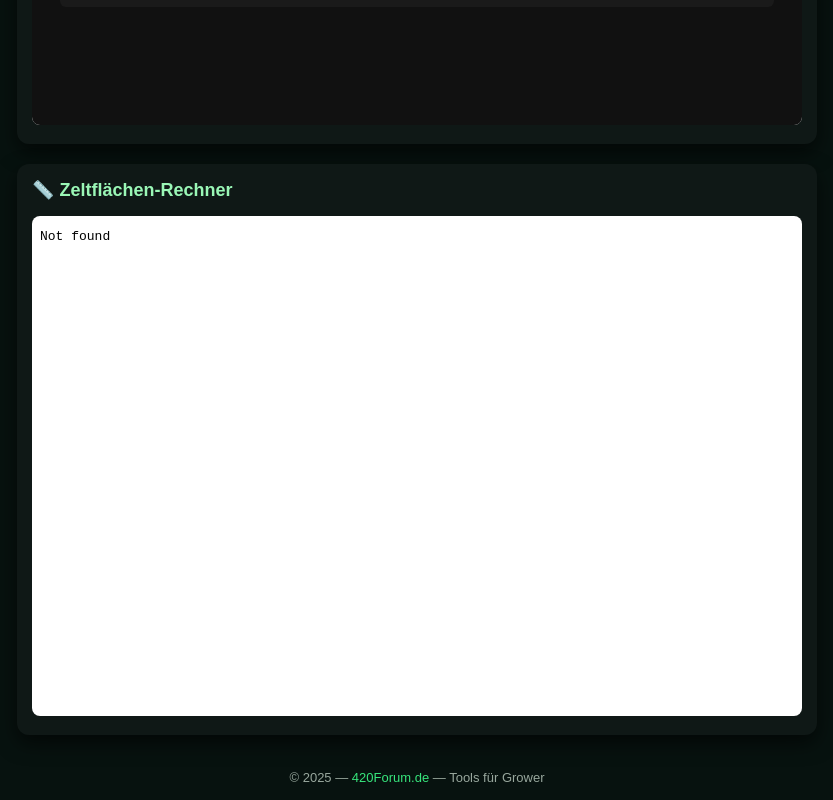
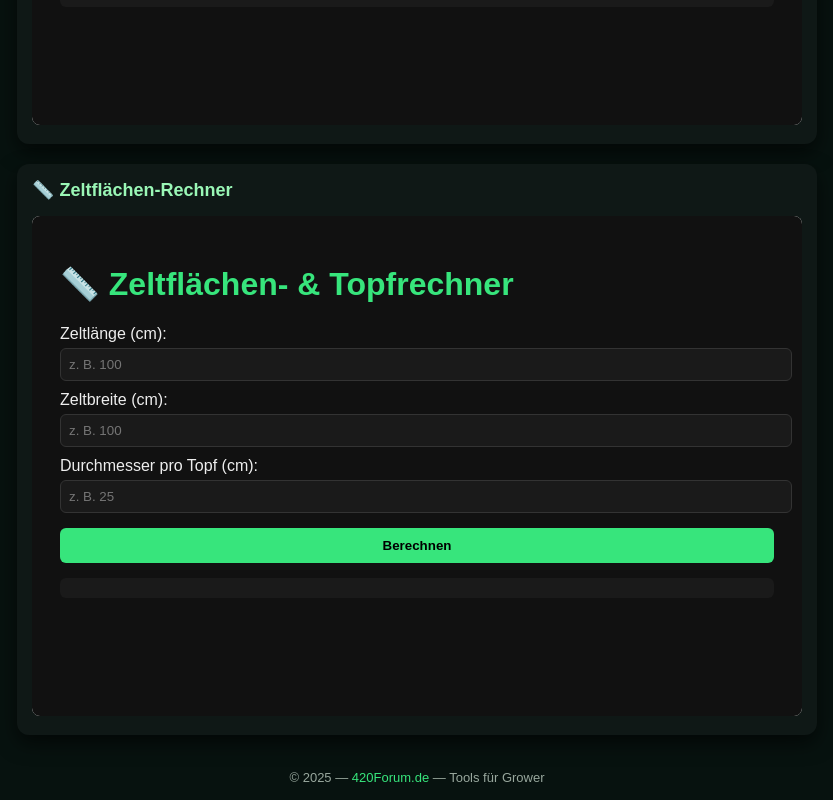
Before and after one commit to CannabisAnbau/Cannabis-Anbau, a plain HTML site: page index.html in a window 1280 px wide. Shown: the part 1783-2583 px from the top of the page, without its empty margins (223-1056 px from the left). Drawn offline with Linux system fonts and the light colour scheme.

Commit message:
Update index.html

```diff
--- a/index.html
+++ b/index.html
@@ -68,7 +68,7 @@
     </div>
     <div class="widget" id="zelt">
       <h2>📏 Zeltflächen-Rechner</h2>
-      <iframe loading="lazy" src="./zeltflaeche.html" title="Zelt Rechner"></iframe>
+      <iframe loading="lazy" src="./zelt.html" title="Zelt Rechner"></iframe>
     </div>
   </main>
 
```
